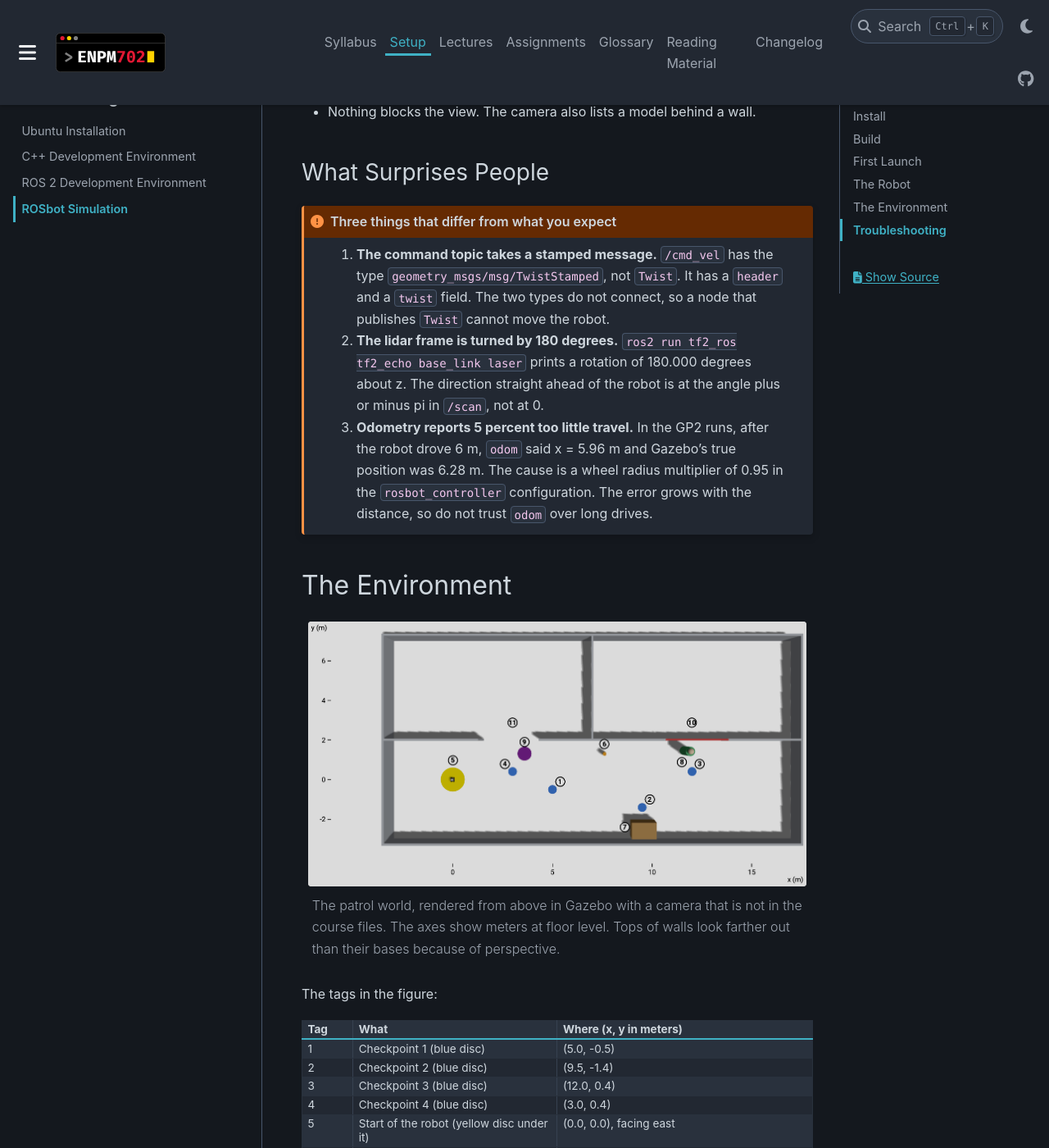
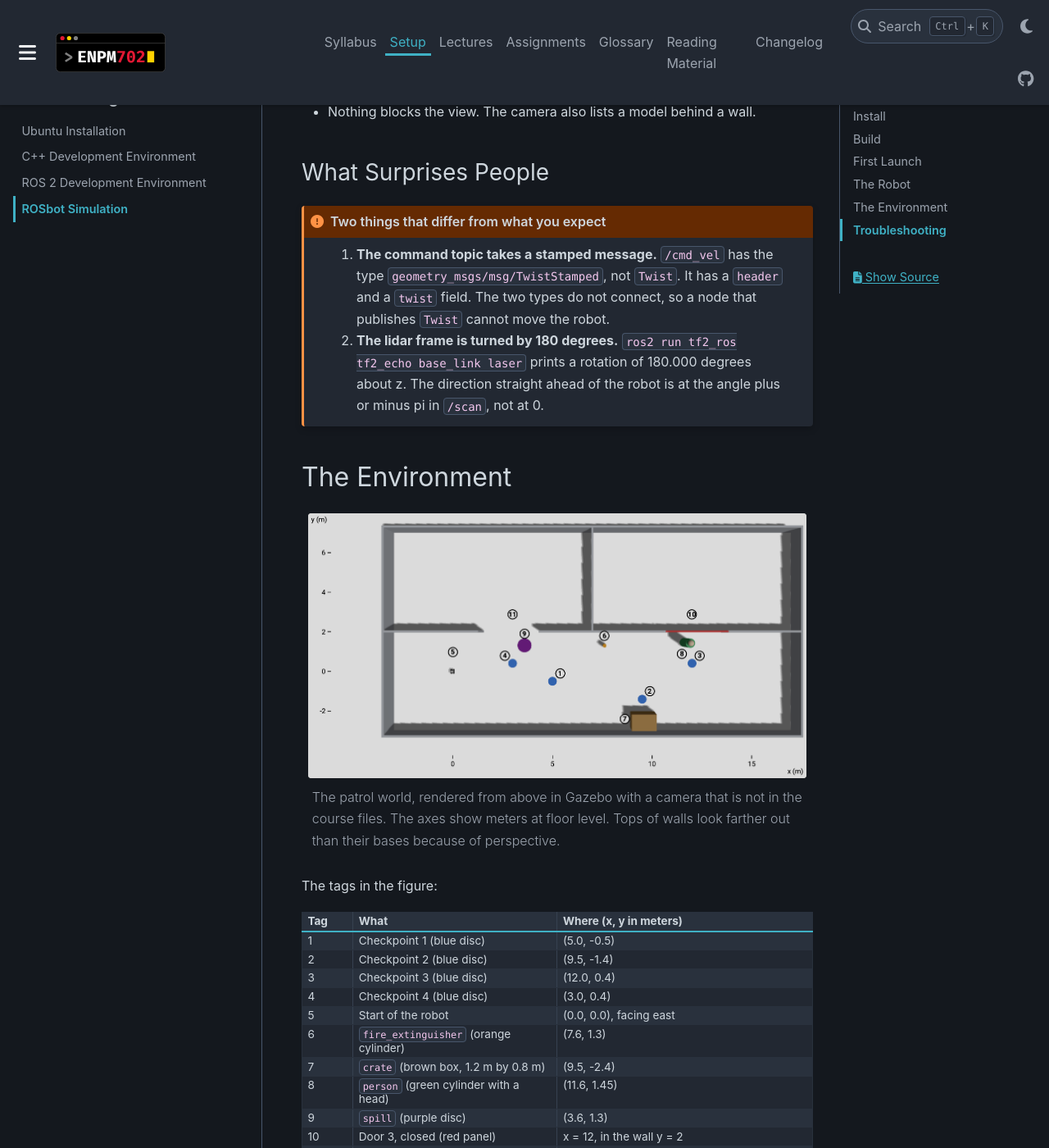
Before and after one commit to zeidk/enpm702-fall-2026-docs, a Sphinx documentation site: the page built from docs/source/setup/rosbot_simulation.rst, in a window 1280 px wide and 1400 px high, scrolled down 5063 px. Shown: the whole window at 82% size. Built offline with Sphinx 7.4.7 and the PyData theme 0.15.4, drawn with Linux system fonts in a browser that asks for light colours; some of the changed text lies outside the part shown.

Commit message:
GP2: new reference run and a terminal video; ROSbot page follows the simulation fix
- GP2: the Gazebo video re-recorded (robot stops on the checkpoint discs,
  no marker disc) and a second video of the same run in the terminal
  (mission log, front range, camera objects). Measured run numbers,
  tolerances 0.04 m and 0.025 rad as a start, objects within 0.1 m, and
  the odometry drift text removed.
- ROSbot Simulation: odometry no longer drifts, so two surprises instead
  of three; objects have no collision shape; the world figure without
  the marker disc; the 5 s drive re-measured.

```diff
--- a/docs/source/setup/rosbot_simulation.rst
+++ b/docs/source/setup/rosbot_simulation.rst
@@ -293,7 +293,7 @@ Two facts to plan for:
 What Surprises People
 ^^^^^^^^^^^^^^^^^^^^^
 
-.. admonition:: Three things that differ from what you expect
+.. admonition:: Two things that differ from what you expect
    :class: important
 
    1. **The command topic takes a stamped message.** ``/cmd_vel`` has the type
@@ -304,18 +304,13 @@ What Surprises People
       tf2_echo base_link laser`` prints a rotation of 180.000 degrees about
       z. The direction straight ahead of the robot is at the angle
       plus or minus pi in ``/scan``, not at 0.
-   3. **Odometry reports 5 percent too little travel.** In the GP2 runs, after
-      the robot drove 6 m, ``odom`` said x = 5.96 m and Gazebo's true
-      position was 6.28 m. The cause is a wheel radius multiplier of 0.95 in
-      the ``rosbot_controller`` configuration. The error grows with the
-      distance, so do not trust ``odom`` over long drives.
 
 
 The Environment
 ---------------
 
 .. figure:: /_static/images/rosbot/patrol_world.png
-   :alt: Top view of the patrol world from Gazebo, 20 m by 10 m, with north at the top. A long hall runs along the bottom with the yellow disc of the robot at the left end and four blue discs. Two rooms lie above it, joined to the hall by two doorways. The left doorway is open. The right doorway has a red panel. A purple disc, a small orange cylinder, a green cylinder with a round head and a brown box lie on the hall floor. Numbered tags mark each item, and axes in meters run along the left and the bottom.
+   :alt: Top view of the patrol world from Gazebo, 20 m by 10 m, with north at the top. A long hall runs along the bottom with the small dark robot near the left end and four blue discs. Two rooms lie above it, joined to the hall by two doorways. The left doorway is open. The right doorway has a red panel. A purple disc, a small orange cylinder, a green cylinder with a round head and a brown box lie on the hall floor. Numbered tags mark each item, and axes in meters run along the left and the bottom.
    :width: 100%
 
    The patrol world, rendered from above in Gazebo with a camera that is not
@@ -345,7 +340,7 @@ The tags in the figure:
      - Checkpoint 4 (blue disc)
      - (3.0, 0.4)
    * - 5
-     - Start of the robot (yellow disc under it)
+     - Start of the robot
      - (0.0, 0.0), facing east
    * - 6
      - ``fire_extinguisher`` (orange cylinder)
```
Also changed, not shown: other parts of docs/source/setup/rosbot_simulation.rst (+4 -1 lines), docs/source/assignments/gp2.rst (+19 -22 lines), docs/source/_static/images/rosbot/patrol_world.png, docs/source/_static/videos/gp2/patrol_gazebo_poster.jpg, docs/source/_static/videos/gp2/patrol_terminal_poster.jpg (added), 2 other files.
